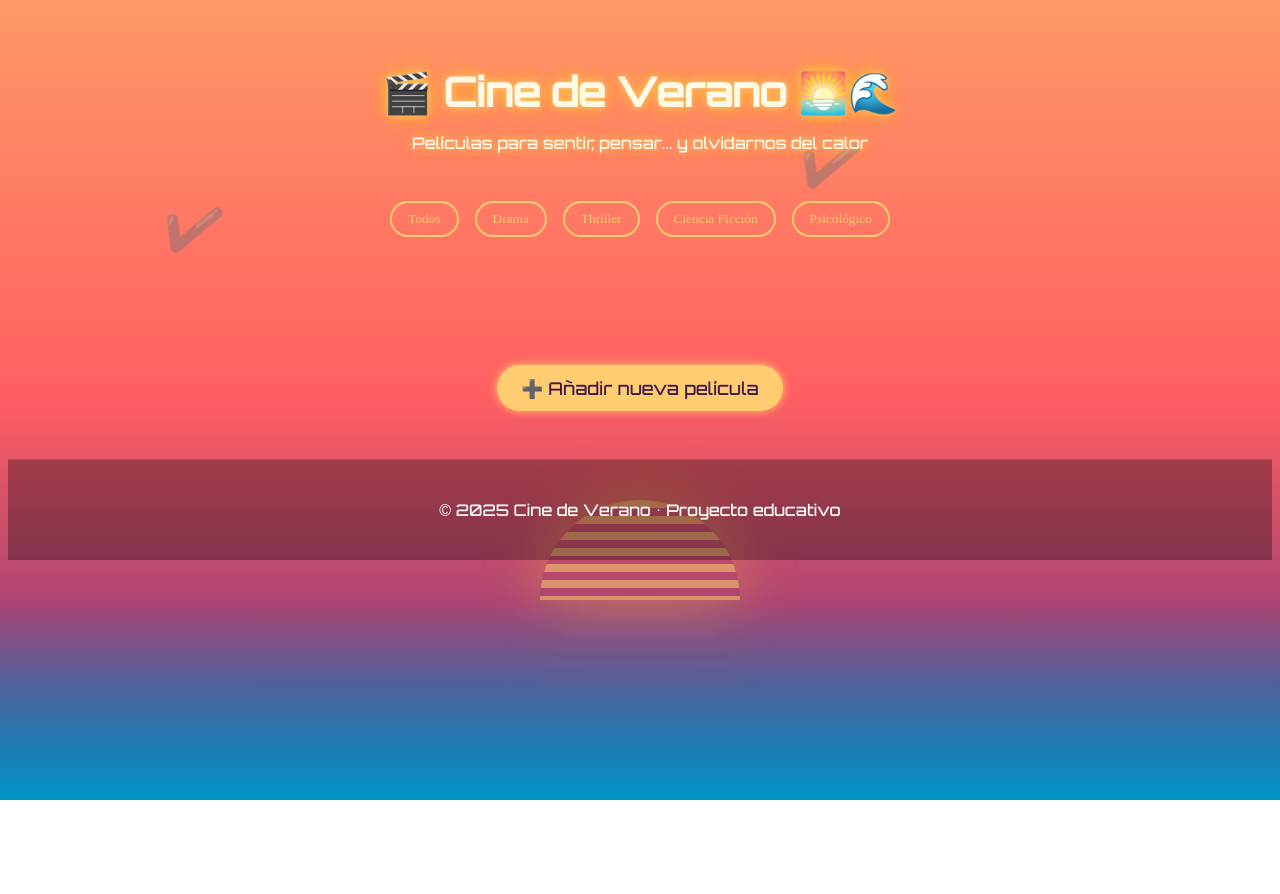
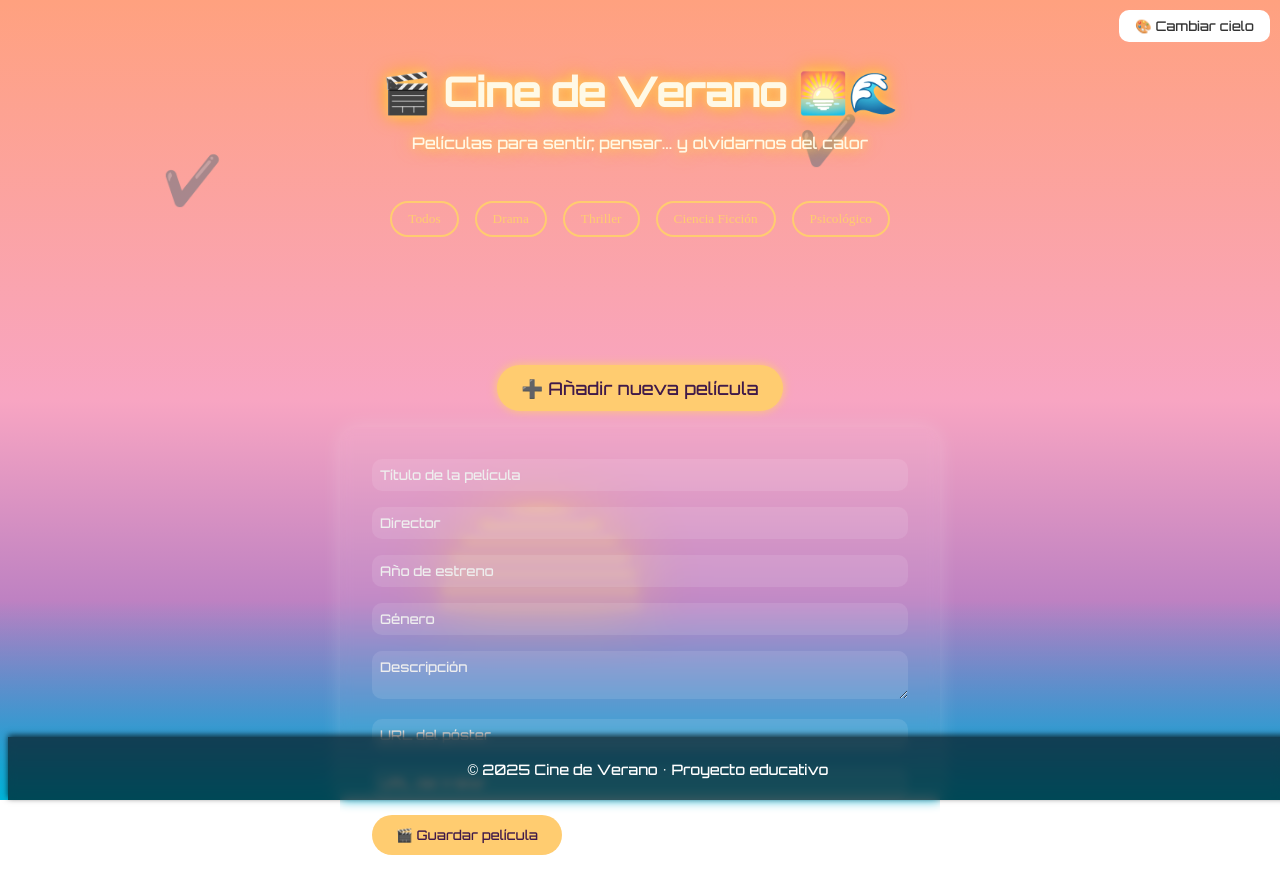
Before and after one commit to EstherTapias/cine-de-verano, a website: page src/index.html in a window 1280 px wide. Both pictures are taken after a click on the button "➕ Añadir nueva película". Before the commit the page ends 800 px from the top, so only its background shows below. Drawn offline with Linux system fonts and the light colour scheme.

Commit message:
update new version style(#7)

```diff
--- a/src/index.html
+++ b/src/index.html
@@ -6,7 +6,6 @@
     <title>🎞Cinde de Verano🌅🌊</title>
     <link rel="stylesheet" href="style.css">
     <link href="https://fonts.googleapis.com/css2?family=Orbitron:wght@500&display=swap" rel="stylesheet">
-
 </head>
 <body>
     <header>
@@ -25,13 +24,12 @@
     <!-- Fondo animado fijo detrás -->
     <div class="background-scene">
         <div class="sun-wrapper">
-                <div class="sun"></div>
+            <div class="sun" id="sun"></div>
             <div class="sun-reflection"></div>
         </div>
         <div class="ocean"></div>
         <div class="seagull seagull-1">✔️</div>
         <div class="seagull seagull-2">✔️</div>
-
     </div>
 
     <main>
@@ -58,6 +56,8 @@
     <footer>
         <p>© 2025 Cine de Verano • Proyecto educativo</p>
     </footer>
+
     <script src="services.js"></script>
+    <script src="main.js" defer></script>
 </body>
 </html>
--- a/src/main.js
+++ b/src/main.js
@@ -0,0 +1,33 @@
+// Mostrar / ocultar el formulario
+const toggleBtn = document.getElementById('toggle-form');
+const form = document.getElementById('movie-form');
+
+toggleBtn.addEventListener('click', () => {
+  form.classList.toggle('show');
+});
+
+// 🎨 Cambiar el color del cielo dinámicamente al pulsar un botón
+const sky = document.querySelector('.background-scene');
+const skyColors = ['#ffa17f', '#ff758c', '#8559a5', '#5f0a87'];
+let skyIndex = 0;
+
+// Crear botón para cambiar el cielo dinámicamente
+const toggleSkyBtn = document.createElement('button');
+toggleSkyBtn.textContent = "🎨 Cambiar cielo";
+toggleSkyBtn.style.position = "fixed";
+toggleSkyBtn.style.top = "10px";
+toggleSkyBtn.style.right = "10px";
+toggleSkyBtn.style.zIndex = "20";
+toggleSkyBtn.style.padding = "0.5rem 1rem";
+toggleSkyBtn.style.borderRadius = "10px";
+toggleSkyBtn.style.border = "none";
+toggleSkyBtn.style.fontFamily = "Orbitron";
+toggleSkyBtn.style.background = "#fff";
+toggleSkyBtn.style.color = "#333";
+toggleSkyBtn.style.cursor = "pointer";
+document.body.appendChild(toggleSkyBtn);
+
+toggleSkyBtn.addEventListener('click', () => {
+  skyIndex = (skyIndex + 1) % skyColors.length;
+  sky.style.background = `linear-gradient(to bottom, ${skyColors[skyIndex]}, #845ec2)`;
+});
--- a/src/style.css
+++ b/src/style.css
@@ -1,12 +1,24 @@
-/* Fondo base */
+/* Reseteo y box-sizing global para evitar desplazamientos */
+*,
+*::before,
+*::after {
+  box-sizing: border-box;
+}
+/* Fondo base animado */
 .background-scene {
     position: fixed;
     top: 0; left: 0;
     width: 100vw;
     height: 100vh;
-    background: linear-gradient(to bottom, #ff9966, #ff5e62, #5f2c82);
+    background: linear-gradient(to bottom, #ffa17f, #f8a5c2, #845ec2);
+    transition: background 2s ease;
     overflow: hidden;
     z-index: -1;
+  }
+
+  /* Animación de cielo dinámico */
+  .sky-evening {
+    background: linear-gradient(to bottom, #ff9a9e, #fad0c4, #fad0c4);
   }
 
   header {
@@ -46,7 +58,7 @@
     box-shadow: 0 0 10px #ffcc70;
   }
 
-  /*Seccion pelis*/
+  /* Lista de películas */
   #movie-list {
     display: grid;
     grid-template-columns: repeat(auto-fit, minmax(250px, 1fr));
@@ -56,14 +68,16 @@
     color: #ffffff;
   }
 
-  /*forms*/
-
+  /* CONTENEDOR DE FORMULARIO */
   #movie-form-container {
     text-align: center;
     margin: 2rem auto;
     max-width: 600px;
+    /* Añadimos padding-bottom para que el form no quede pegado al footer */
+    padding-bottom: 6rem;
   }
 
+  /* Botón para desplegar el formulario */
   #toggle-form {
     background-color: #ffcc70;
     color: #401a49;
@@ -81,15 +95,47 @@
     background-color: #ffc048;
   }
 
+  /* FORMULARIO */
   #movie-form {
     margin-top: 1rem;
-    background: rgba(255, 255, 255, 0.05);
-    backdrop-filter: blur(5px);
+    background: rgba(255, 255, 255, 0.07);
+    backdrop-filter: blur(6px);
     padding: 2rem;
-    border-radius: 15px;
-    box-shadow: 0 0 15px rgba(255, 255, 255, 0.1);
+    border-radius: 20px;
+    box-shadow: 0 0 20px rgba(255, 255, 255, 0.2);
     display: none;
     text-align: left;
+    color: white;
+    font-family: 'Orbitron', sans-serif;
+    /* Añadimos margin-bottom para separación extra con el footer */
+    margin-bottom: 3rem;
+  }
+
+  #movie-form input,
+  #movie-form textarea {
+    width: 100%;
+    padding: 0.5rem;
+    margin-bottom: 1rem;
+    border-radius: 10px;
+    border: none;
+    font-family: inherit;
+    background: rgba(255, 255, 255, 0.1);
+    color: white;
+  }
+
+  #movie-form input::placeholder,
+  #movie-form textarea::placeholder {
+    color: #eee;
+  }
+
+  #movie-form button[type="submit"] {
+    background-color: #ffcc70;
+    color: #401a49;
+    border: none;
+    padding: 0.75rem 1.5rem;
+    border-radius: 20px;
+    font-family: 'Orbitron', sans-serif;
+    cursor: pointer;
   }
 
   #movie-form.show {
@@ -108,19 +154,19 @@
     }
   }
 
-
-
-
-
-  /* Sol estilo retro: líneas horizontales */
+  /* 🌅 Sol con líneas y reflejo */
   .sun-wrapper {
     position: absolute;
-    bottom: 25vh; /* justo donde empieza el mar */
-    left: 50%;
+    bottom: 25vh;
+    left: 50vw;
+
+    /* Para centrar el sol exactamente */
     transform: translateX(-50%);
     width: 200px;
     height: 100px;
     overflow: visible;
+    /* Añadimos z-index para que esté por encima del fondo */
+    z-index: 1;
   }
 
   .sun {
@@ -137,75 +183,83 @@
     );
     box-shadow: 0 0 60px rgba(255, 212, 59, 0.4);
     backdrop-filter: blur(2px);
-  }
-
-  /* Reflejo del sol */
-  .sun-reflection {
-    width: 200px;
-    height: 100px;
-    border-bottom-left-radius: 100px;
-    border-bottom-right-radius: 100px;
-    margin-top: -4px; /* que quede pegado */
-    background: repeating-linear-gradient(
-      to top,
-      rgba(255, 224, 102, 0.1),
-      rgba(255, 224, 102, 0.1) 8px,
-      transparent 8px,
-      transparent 16px
-    );
-    transform: scaleY(-1);
-    opacity: 0.3;
-    filter: blur(3px);
+    animation: sunset 20s infinite alternate ease-in-out;
+    position: relative;
   }
 
 
-  /* Océano */
+
+  @keyframes wave {
+    0%, 100% {
+      transform: translateX(-50%) scaleY(-1) scaleX(1);
+    }
+    50% {
+      transform: translateX(-50%) scaleY(-1) scaleX(1.05);
+    }
+  }
+
+  /* 🌇 Movimiento descendente del sol */
+  @keyframes sunset {
+    from {
+      transform: translateX(-50%) translateY(0);
+    }
+    to {
+      transform: translateX(-50%) translateY(20px);
+    }
+  }
+
   .ocean {
     position: absolute;
     bottom: 0;
     left: 0;
     width: 100%;
     height: 25vh;
-    background: linear-gradient(to top, #0096c7, transparent);
+    background: linear-gradient(to top, #00b4d8, transparent);
   }
-
 
   /* Gaviotas estilizadas */
   .seagull {
     position: absolute;
+    width: 3rem;
+    height: 3rem;
+    background: transparent;
+    color: white;
     font-size: 3rem;
-    color: rgba(255, 255, 255, 0.6);
-    opacity: 0.6;
+    opacity: 0.5;
     animation: fly 12s linear infinite;
-    transform: rotate(15deg);
   }
 
   .seagull-1 {
-    top: 18%;
+    top: 15%;
     left: -10%;
     animation-delay: 0s;
   }
 
   .seagull-2 {
-    top: 26%;
+    top: 20%;
     left: -20%;
     animation-delay: 4s;
   }
 
-  footer {
-    background: rgba(0, 0, 0, 0.3);
-    padding: 1.5rem;
-    text-align: center;
-    color: #fff;
-    font-family: 'Orbitron', sans-serif;
-    font-size: 1rem;
-    border-top: 1px solid rgba(255, 255, 255, 0.1);
-    margin-top: 3rem;
+  @keyframes fly {
+    0% { transform: translateX(0); }
+    50% { transform: translateX(50vw) translateY(-10px); }
+    100% { transform: translateX(120vw); }
   }
 
-
-  @keyframes fly {
-    0% { transform: translateX(0) rotate(15deg); }
-    50% { transform: translateX(50vw) translateY(-10px) rotate(10deg); }
-    100% { transform: translateX(120vw) translateY(0) rotate(15deg); }
+  /* Footer fijo */
+  footer {
+    position: fixed;
+    bottom: 0;
+    width: 100%;
+    padding: 0.5rem;
+    text-align: center;
+    background: rgba(0, 0, 0, 0.6); /* Más opaco para eliminar líneas blancas */
+    color: white;
+    font-size: 0.9rem;
+    z-index: 10;
+    backdrop-filter: blur(4px);
+    font-family: 'Orbitron', sans-serif;
+    border-top: none; /* Eliminamos bordes que pueden generar líneas */
+    box-shadow: 0 -2px 6px rgba(0, 0, 0, 0.7); /* Sutil sombra para mejor transición */
   }
```
Lines whose indentation alone changed are shown as unchanged.
